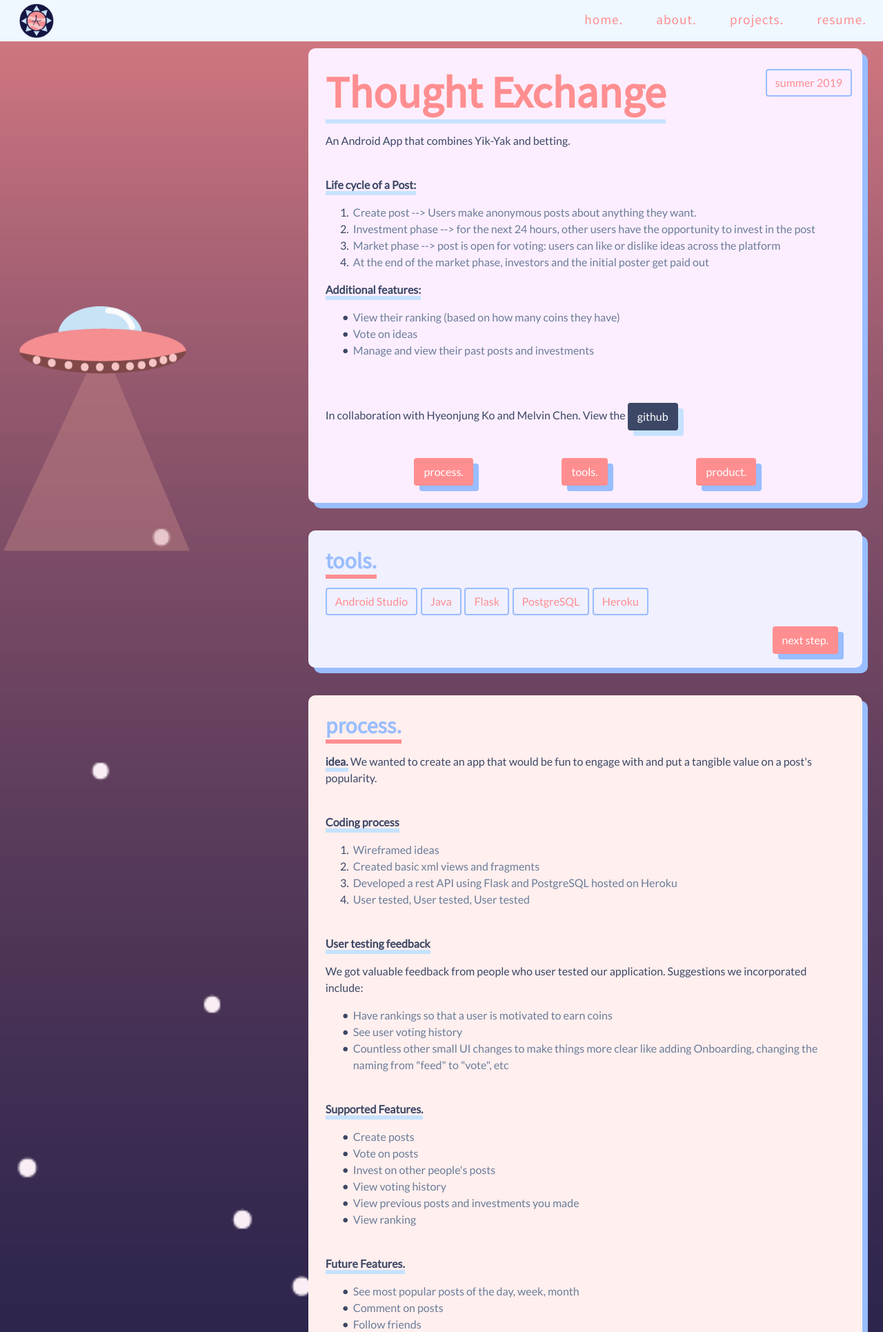
After one commit to ajagow/website, a PHP site: page /projects/thoughtexchange.html in a window 1280 px wide. The commit adds this page. Shown: the top 1931 px of the page at 69% size. Run offline with PHP 8.4, Linux system fonts and the light colour scheme.

Commit message:
thought ex

```diff
--- /dev/null
+++ b/projects/thoughtexchange.html
@@ -0,0 +1,313 @@
+<!DOCTYPE html>
+<html>
+<head>
+	<meta name="viewport" content="width=device-width, initial-scale=1">
+	<title>Anika Jagow</title>
+	<link rel="shortcut icon" type="../static/graphics/anika.png" href="../static/graphics/anika.png"/>
+	<link href="https://fonts.googleapis.com/css?family=Lato|Source+Sans+Pro" rel="stylesheet">
+	<link rel="stylesheet" href="../static/stylesheets/bootstrap.min.css">
+		<link rel="stylesheet" href="../static/stylesheets/common.css">
+	<link rel="stylesheet" href="../static/stylesheets/projects-specific-style.css">
+	<script src="https://code.jquery.com/jquery-3.3.1.slim.min.js" integrity="sha384-q8i/X+965DzO0rT7abK41JStQIAqVgRVzpbzo5smXKp4YfRvH+8abtTE1Pi6jizo" crossorigin="anonymous"></script>
+	<script src="https://cdnjs.cloudflare.com/ajax/libs/popper.js/1.14.3/umd/popper.min.js" integrity="sha384-ZMP7rVo3mIykV+2+9J3UJ46jBk0WLaUAdn689aCwoqbBJiSnjAK/l8WvCWPIPm49" crossorigin="anonymous"></script>
+	<script src="https://stackpath.bootstrapcdn.com/bootstrap/4.1.3/js/bootstrap.min.js" integrity="sha384-ChfqqxuZUCnJSK3+MXmPNIyE6ZbWh2IMqE241rYiqJxyMiZ6OW/JmZQ5stwEULTy" crossorigin="anonymous"></script>
+	<script src="https://ajax.googleapis.com/ajax/libs/jquery/3.3.1/jquery.min.js"></script>
+	<script src="../static/scripts/navbar.js"></script>
+	<script src="../static/scripts/project-specific.js"></script>
+
+
+
+<!-- Dkjflsdjfl -->
+<nav id="navbar" class="">
+  <div class="nav-wrapper">
+    <!-- Navbar Logo -->
+    <div class="logo">
+      <!-- Logo Placeholder for Inlustration -->
+       <a href="../index.html"><img src="../static/graphics/anika.png"></a>
+    </div>
+
+    <!-- Navbar Links -->
+    <ul id="menu">
+      <li><a href="../index.html">home.</a></li><!--
+   --><li><a href="../about.html">about.</a></li><!--
+   --><li><a href="../projects.html">projects.</a></li><!--
+   --><li><a href="../resume.pdf" target="_blank">resume.</a></li>
+    </ul>
+  </div>
+</nav>
+
+
+<!-- Menu Icon -->
+<div class="menuIcon">
+  <span class="icon icon-bars"></span>
+  <span class="icon icon-bars overlay"></span>
+</div>
+
+
+<div class="overlay-menu">
+  <ul id="menu">
+      <li><a href="../index.html">home.</a></li><!--
+   --><li><a href="../about.html">about.</a></li><!--
+   --><li><a href="../projects.html">projects.</a></li><!--
+   --><li><a href="../resume.pdf" target="_blank">resume.</a></li>
+    </ul>
+</div>
+</head>
+
+<body class="about-back">
+
+	<div class="container-fluid flex-column c-p centered top">
+
+		<div class="container">
+
+
+			<div class="row justify-content-center centered tall">
+
+				<div class="col-md-8 section">
+					<div id="projects" class="container dark-back">
+						<h1><u>Thought Exchange</u></h1>
+						<div class="button-3-outline header">summer 2019</div>
+
+
+						<p> An Android App that combines Yik-Yak and betting.
+
+							<br>
+							<br>
+
+							<p><u><strong>Life cycle of a Post:</strong></u>
+								<ol>
+									<li>Create post --> Users make anonymous posts about anything they want.</li>
+									<li>Investment phase --> for the next 24 hours, other users have the opportunity to invest in the post</li>
+									<li>Market phase --> post is open for voting: users can like or dislike ideas across the platform</li>
+									<li>At the end of the market phase, investors and the initial poster get paid out</li>
+								</ol>
+
+								<p><u><strong>Additional features:</strong></u>
+									<ul>
+										<li>View their ranking (based on how many coins they have)</li>
+										<li>Vote on ideas</li>
+										<li>Manage and view their past posts and investments</li>
+									</ul>
+									</p>
+
+
+
+						<br>
+						<br>
+
+						<p>
+								In collaboration with Hyeonjung Ko and Melvin Chen.
+								View the
+								 <a href="https://github.com/ajagow/ThoughtExchange" target="_blank" class="btn button-link">github</a>
+								<br>
+								<br>
+						</p>
+
+
+
+
+
+						</p>
+						<div class="btn-holder">
+							<button id="process-btn" class="btn button-3">process.</button>
+							<button id="tools-btn" class="btn button-3">tools.</button>
+							<button id="product-btn" class="btn button-3">product.</button>
+
+
+						</div>
+
+
+					</div>
+
+				</div>
+			</div>
+
+						<!-- art -->
+
+			<div id="tools-content" class="row mt-10 justify-content-center">
+					<div class="col-md-8 section">
+						<div id="projects" class="container light-blue-back">
+							<h2><b>tools.</b></h2>
+
+
+							<div class="button-3-outline">Android Studio</div>
+							<div class="button-3-outline">Java</div>
+							<div class="button-3-outline">Flask</div>
+							<div class="button-3-outline">PostgreSQL</div>
+							<div class="button-3-outline">Heroku</div>
+
+
+							</p>
+							<div class="next-btn-holder">
+								<button id="next-btn" class="btn button-3 next-btn">next step.</button>
+
+
+							</div>
+
+
+						</div>
+
+					</div>
+
+
+
+							</div>
+
+						<!-- process -->
+			<div id="process-content" class="row mt-10 justify-content-center">
+
+				<div class="col-md-8 section">
+					<div id="projects" class="container peach-back">
+						<h2><b>process.</b></h2>
+						<p><u><strong>idea.</strong></u>  We wanted to create an app that would be fun to engage with and put a tangible value on
+						a post's popularity.</p>
+						<br>
+
+						<p><u><strong>Coding process</strong></u>
+							<ol>
+								<li>Wireframed ideas</li>
+								<li>Created basic xml views and fragments</li>
+								<li>Developed a rest API using Flask and PostgreSQL hosted on Heroku</li>
+								<li>User tested, User tested, User tested</li>
+							</ol>
+
+							</p>
+							<br>
+
+							<p><u><strong>User testing feedback</strong></u>
+								<p>We got valuable feedback from people who user tested our application. Suggestions we incorporated include:</p>
+								<ul>
+									<li>Have rankings so that a user is motivated to earn coins</li>
+									<li>See user voting history</li>
+									<li>Countless other small UI changes to make things more clear like adding Onboarding, changing the naming from "feed" to "vote", etc</li>
+								</ul>
+								</p>
+								<br>
+
+						<p><u><strong>Supported Features.</strong></u>
+						<ul>
+							<li>Create posts</li>
+							<li>Vote on posts</li>
+							<li>Invest on other people's posts</li>
+							<li>View voting history</li>
+							<li>View previous posts and investments you made</li>
+							<li>View ranking</li>
+						</ul>
+						</p>
+						<br>
+
+						<p><u><strong>Future Features.</strong></u>
+							<ul>
+								<li>See most popular posts of the day, week, month</li>
+								<li>Comment on posts</li>
+								<li>Follow friends</li>
+							</ul>
+							</p>
+							<br>
+
+
+
+
+						<div class="next-btn-holder">
+							<button id="next-btn" class="btn button-3 next-btn">next step.</button>
+
+
+						</div>
+
+
+					</div>
+
+				</div>
+
+
+			</div>
+
+
+			<!-- product -->
+			<div id="product-content" class="row mt-10 justify-content-center extra-bottom">
+				<div class="col-md-8 section">
+					<div id="product" class="container light-egg-back">
+						<h2><b>product.</b></h2>
+
+						<div class="product-show">
+						<a id="open-btn" class="lightbox">
+   							<img id="current-image" src="../static/graphics/projects/thoughtexchange/sc9.png"/>
+						</a>
+						</div>
+
+
+
+
+
+
+
+						<div class="gallery">
+						  <div class="slide-line"></div>
+
+						  <img class="gallery-tab" src="../static/graphics/projects/thoughtexchange/sc9.png">
+						  <img class="gallery-tab" src="../static/graphics/projects/thoughtexchange/sc10.png">
+						  <img class="gallery-tab" src="../static/graphics/projects/thoughtexchange/sc1.png">
+						  <img class="gallery-tab" src="../static/graphics/projects/thoughtexchange/sc2.png">
+						  <img class="gallery-tab" src="../static/graphics/projects/thoughtexchange/sc3.png">
+						  <img class="gallery-tab" src="../static/graphics/projects/thoughtexchange/sc4.png">
+						  <img class="gallery-tab" src="../static/graphics/projects/thoughtexchange/sc5.png">
+							<img class="gallery-tab" src="../static/graphics/projects/thoughtexchange/sc6.png">
+							<img class="gallery-tab" src="../static/graphics/projects/thoughtexchange/sc7.png">
+							<img class="gallery-tab" src="../static/graphics/projects/thoughtexchange/sc8.png">
+
+						</div>
+
+
+						</p>
+
+
+					</div>
+
+				</div>
+
+
+
+			</div>
+
+
+
+		</div>
+
+		<div id="spaceship" class="spaceship fade">
+			<img src="../static/graphics/spaceship.png">
+		</div>
+
+		<div id="spacebro" class="spacebro fade-in">
+			<img src="../static/graphics/spacebro.png">
+		</div>
+
+		<div class="landscape">
+			<img src="../static/graphics/project-spec-land.png">
+		</div>
+		<div class="reset reset-info">
+			<p>thanks for the drop off :)<p>
+
+			<a id="reset-btn" href="../projects.html" class="btn button-3 reset-btn">back to projects.</a>
+		</div>
+
+		<div class="lightbox-target" id="goofy">
+		   <img id="box" src="../static/graphics/projects/colorxflo/1.png"/>
+		   <a id="close-box" class="lightbox-close"></a>
+		</div>
+
+
+
+
+
+
+
+
+
+	</div>
+
+
+
+
+</body>
+
+</html>
--- a/static/scripts/projects.js
+++ b/static/scripts/projects.js
@@ -133,7 +133,7 @@ $('#coding-btn').on('click', function(event) {
 
 $('#random-btn').on('click', function(event) {
     var pages = ['projects/colorxflo.html', 'projects/animator.html', 'projects/2d.html',
-    'projects/movies.html', 'projects/tabby.html'];
+    'projects/movies.html', 'projects/tabby.html', 'projects/thoughtexchange.html'];
 
     var page = pages[Math.floor(Math.random()*pages.length)];
 
--- a/static/stylesheets/common.css
+++ b/static/stylesheets/common.css
@@ -94,7 +94,7 @@ ul {
   list-style: none; /* Remove default bullets */
 }
 
-.peach-back ul li::before {
+.peach-back ul li::before, .dark-back ul li::before {
   content: "\2022";  /* Add content: \2022 is the CSS Code/unicode for a bullet */
   color: #3c4766; /* Change the color */
   font-weight: bold; /* If you want it to be bold */
```
Also changed, not shown: projects.html (+38 -4 lines), static/graphics/projects/thoughtexchange/sc1.png (added), static/graphics/projects/thoughtexchange/sc10.png (added), static/graphics/projects/thoughtexchange/sc2.png (added), static/graphics/projects/thoughtexchange/sc3.png (added), static/graphics/projects/thoughtexchange/sc4.png (added), static/graphics/projects/thoughtexchange/sc5.png (added), static/graphics/projects/thoughtexchange/sc6.png (added), static/graphics/projects/thoughtexchange/sc7.png (added), static/graphics/projects/thoughtexchange/sc8.png (added), static/graphics/projects/thoughtexchange/sc9.png (added), static/graphics/projects/thoughtexchange/thoughtexchange-icon.png (added), 2 other files.
